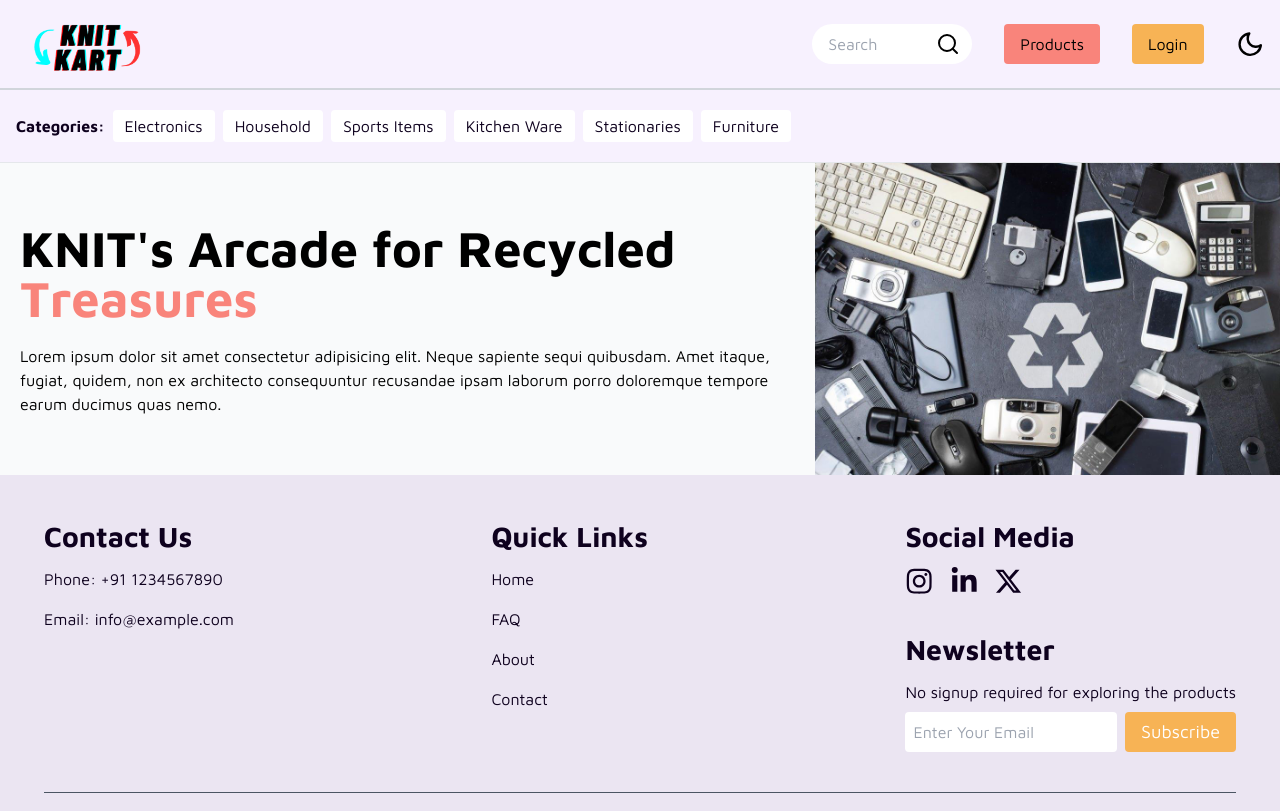
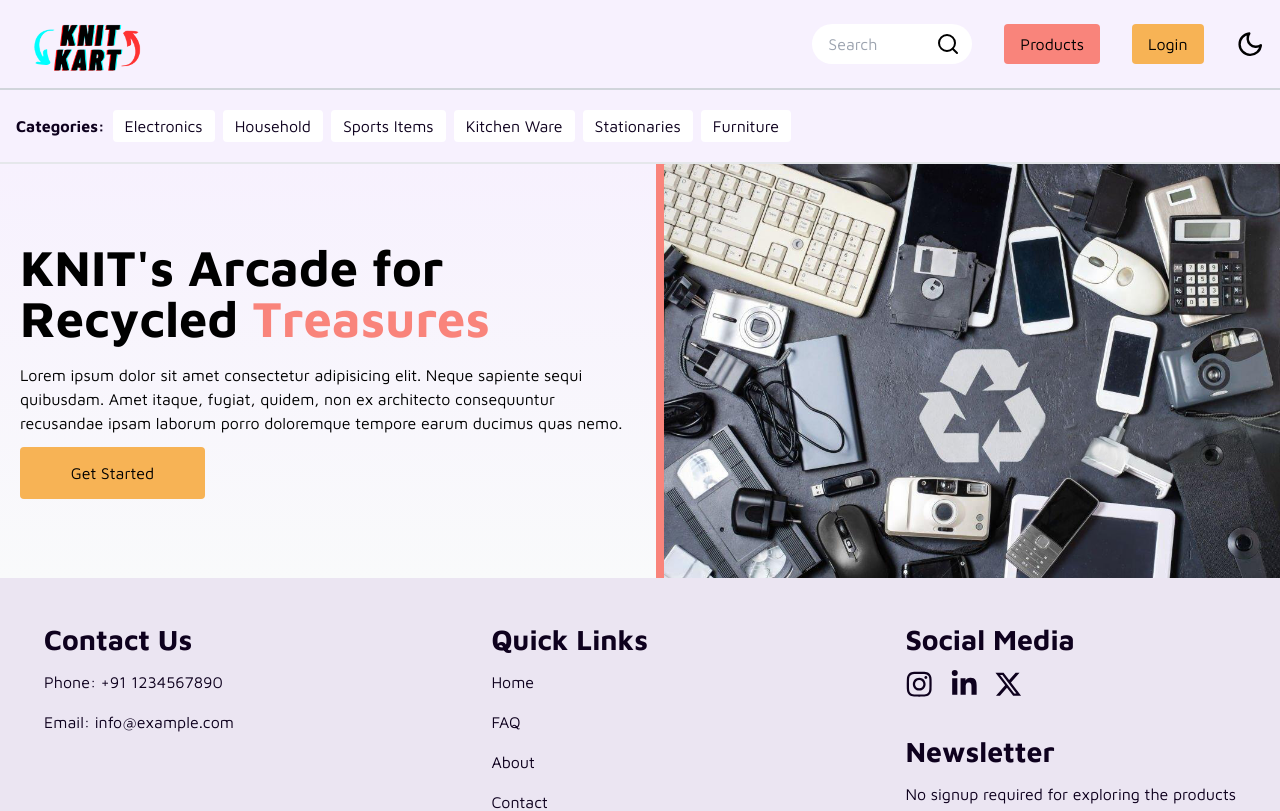
Before and after one commit to Rahul-K-Saini/KNIT-KART, a React (Vite) app in the folder frontend/: page / in a window 1280 px wide. Shown: the top 811 px of the page. Built offline with nearby package versions, Linux system fonts and the light colour scheme.

Commit message:
styled hero section image border and button

```diff
--- a/frontend/src/Components/Categories/Categories.jsx
+++ b/frontend/src/Components/Categories/Categories.jsx
@@ -2,7 +2,7 @@ import React from "react";
 
 const Categories = ({ categories, selectedCategory, onSelectCategory }) => {
   return (
-    <div className="p-4 py-5 border-b rounded-md bg-background dark:bg-footer dark:text-text text-text">
+    <div className="p-4 py-5 border-b-2 rounded-md bg-background dark:bg-footer dark:text-text text-text">
       <ul className="flex gap-2 items-center">
         <h3 className="text-base font-semibold">Categories:</h3>
         {categories.map((category) => (
--- a/frontend/src/Components/Hero/Hero.jsx
+++ b/frontend/src/Components/Hero/Hero.jsx
@@ -4,19 +4,22 @@ import { TypewriterEffectDemo } from "../TypeWriterDemo/TypeWriterDemo";
 
 function Hero() {
   return (
-    <section className="w-full bg-gray-50 dark:text-gray-50 dark:bg-background dark:bg-opacity-50">
-      <div className=" flex justify-between items-center flex-1">
-        <div className="px-5">
+    <section className="w-full bg-gradient-to-b from-[#f7f1fe] to-gray-50 dark:text-gray-50 dark:bg-gradient-to-b dark:from-footer dark:to-background">
+      <div className="flex justify-between items-stretch max-w-7xl mx-auto">
+        <div className="flex-1 flex flex-col justify-center px-5">
           <TypewriterEffectDemo />
-          <p className="mt-5">
+          <p className="mt-5 mb-3">
             Lorem ipsum dolor sit amet consectetur adipisicing elit. Neque
             sapiente sequi quibusdam. Amet itaque, fugiat, quidem, non ex
             architecto consequuntur recusandae ipsam laborum porro doloremque
             tempore earum ducimus quas nemo.
           </p>
+          <button className="py-3 px-2 bg-accent dark:bg-accent border-2 border border-transparent rounded w-[30%] hover:border-black">
+            Get Started
+          </button>
         </div>
-        <div>
-          <img src={heroImage} alt="" srcset="" />
+        <div className="flex-1 flex justify-center border-l-8 border-secondary">
+          <img src={heroImage} alt="Hero" className="h-full" />
         </div>
       </div>
     </section>
--- a/frontend/tailwind.config.js
+++ b/frontend/tailwind.config.js
@@ -66,6 +66,7 @@ module.exports = {
           "accordion-up": "accordion-up 0.2s ease-out",
 
         },
+
       },
       borderRadius: {
         lg: "var(--radius)",
```
